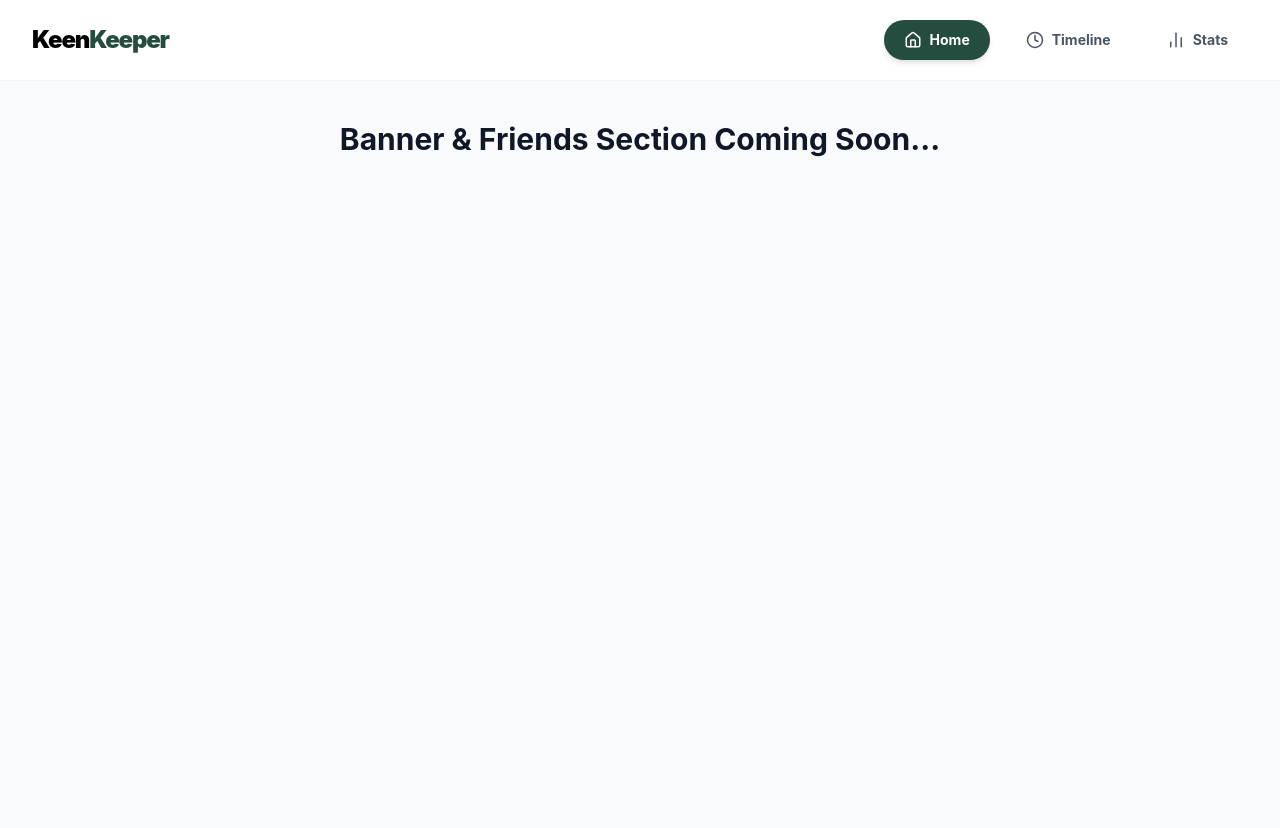
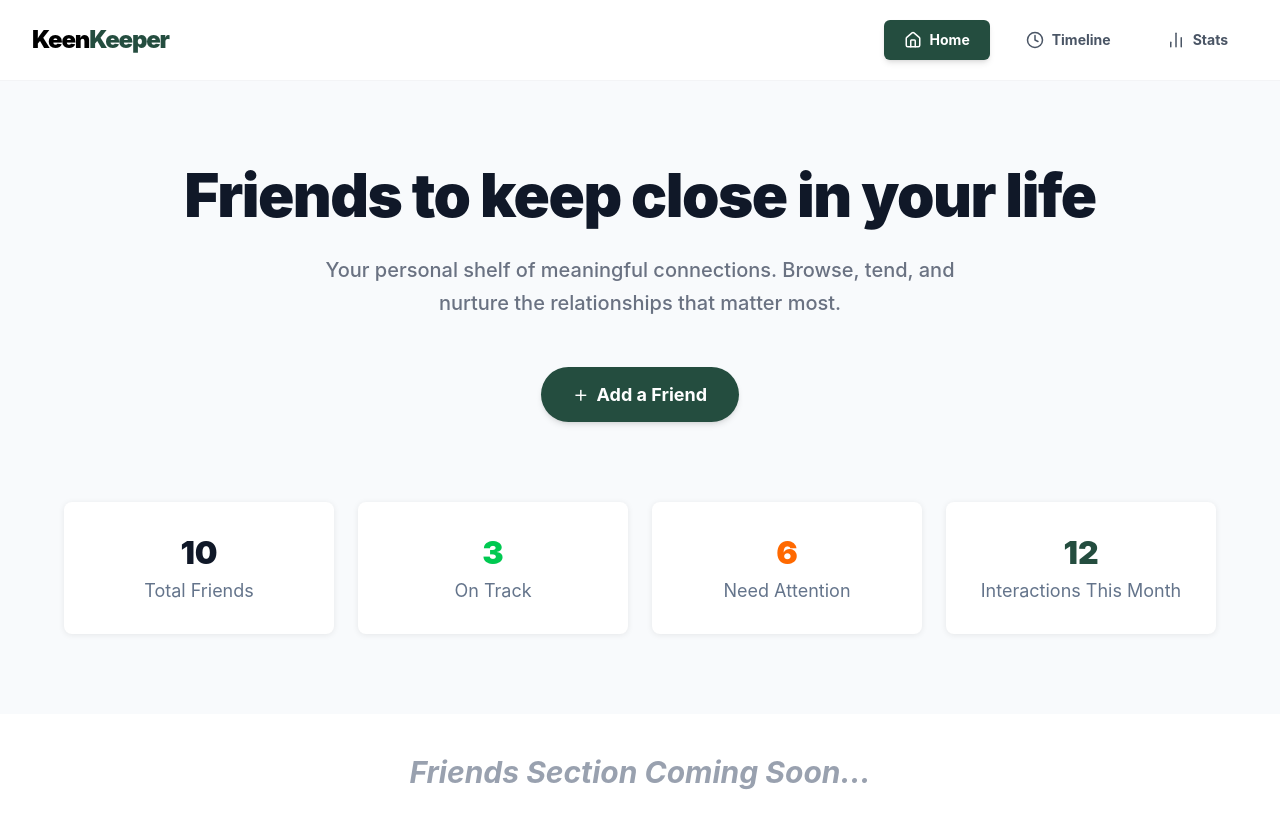
Before and after one commit to saifulislamimran/SII-B13-A7, a Vue app: page / in a window 1280 px wide. Before the commit the page ends 800 px from the top, so only its background shows below. Built offline with nearby package versions, Linux system fonts and the light colour scheme.

Commit message:
feat: updated banner section with exact figma and styling, including statistic cards and layout

```diff
--- a/src/App.jsx
+++ b/src/App.jsx
@@ -1,37 +1,40 @@
 import React from 'react';
 import { BrowserRouter as Router, Routes, Route } from 'react-router-dom';
 import Navbar from './components/Navbar';
+import Header from './components/Header';
 import './style.css';
 
-// পরবর্তী ধাপের জন্য ডামি কম্পোনেন্ট
-const Home = () => <div className="p-10 text-center"><h1 className="text-3xl font-bold">Banner & Friends Section Coming Soon...</h1></div>;
-const Timeline = () => <div className="p-10 text-center"><h1 className="text-3xl font-bold">Timeline Page</h1></div>;
-const Stats = () => <div className="p-10 text-center"><h1 className="text-3xl font-bold">Stats Page</h1></div>;
+const Home = () => (
+  <>
+    {/* 2. Banner Section */}
+    <Header />
+    <div className="p-10 text-center">
+      <h2 className="text-3xl font-bold text-gray-400 italic">Friends Section Coming Soon...</h2>
+    </div>
+  </>
+);
+
+const Timeline = () => <div className="p-20 text-center"><h1 className="text-4xl font-bold">Timeline Page</h1></div>;
+const Stats = () => <div className="p-20 text-center"><h1 className="text-4xl font-bold">Stats Page</h1></div>;
 const NotFound = () => <div className="p-20 text-center text-red-500"><h1 className="text-6xl font-black mb-4">404</h1><p className="text-xl">Opps! Page not found.</p></div>;
 
 function App() {
   return (
     <Router>
-      {/* Banner Requirement: Background #f8fafc applied here */}
-      <div className="min-h-screen bg-[#f8fafc] font-sans text-gray-900 flex flex-col">
-
+      <div className="min-h-screen bg-white font-sans text-gray-900 flex flex-col">
         <Navbar />
 
         <main className="flex-grow">
           <Routes>
             <Route path="/" element={<Home />} />
-            <Route path="/timeline" element={<RouteTransition><Timeline /></RouteTransition>} />
+            <Route path="/timeline" element={<Timeline />} />
             <Route path="/stats" element={<Stats />} />
             <Route path="*" element={<NotFound />} />
           </Routes>
         </main>
-
       </div>
     </Router>
   );
 }
 
-// সিম্পল ট্রানজিশন র‍্যাপার (অপশনাল)
-const RouteTransition = ({children}) => <div className="animate-in fade-in duration-500">{children}</div>;
-
 export default App;
--- /dev/null
+++ b/src/components/Header.jsx
@@ -0,0 +1,56 @@
+import React from 'react';
+
+const Header = () => {
+  // Banner Statistics Data (আগের কোডের মত আলাদা কালার দেওয়া হয়েছে)
+  const stats = [
+    { label: 'Total Friends', value: '10', color: 'text-gray-900' },
+    { label: 'On Track', value: '3', color: 'text-green-500' },
+    { label: 'Need Attention', value: '6', color: 'text-orange-500' },
+    { label: 'Interactions This Month', value: '12', color: 'text-[#244d3f]' },
+  ];
+
+  return (
+    // Banner Background
+    <section className="bg-[#f8fafc] py-20 px-4 sm:px-6 lg:px-8">
+      <div className="max-w-6xl mx-auto text-center">
+
+        {/* Main Heading */}
+        <h1 className="text-4xl md:text-5xl lg:text-6xl font-black text-gray-900 leading-[1.15] tracking-tight mb-6">
+          Friends to keep close in your life
+        </h1>
+
+        {/* Sub-text */}
+        <p className="text-gray-500 text-lg md:text-[20px] font-medium mb-12 max-w-2xl mx-auto leading-relaxed">
+          Your personal shelf of meaningful connections. Browse, tend, and nurture the relationships that matter most.
+        </p>
+
+        {/* Add Friend Button */}
+        <button className="bg-[#244d3f] text-white px-8 py-3.5 rounded-full font-bold text-[18px] mb-20 hover:bg-opacity-90 transition-all flex items-center justify-center gap-2 mx-auto shadow-md active:scale-95">
+          <span className="text-[24px] leading-none mb-0.5 font-light">+</span> Add a Friend
+        </button>
+
+        {/* Statistics Grid (বক্স ডিজাইন ঠিক রেখে কালার যুক্ত করা হয়েছে) */}
+        <div className="grid grid-cols-1 sm:grid-cols-2 md:grid-cols-4 gap-6">
+          {stats.map((stat, index) => (
+            <div
+              key={index}
+              className="bg-[#ffffff] rounded-[8px] p-[32px] flex flex-col items-center justify-center gap-[8px] shadow-[0px_1px_6px_0px_rgba(0,0,0,0.08)] transition-transform hover:-translate-y-1"
+            >
+              {/* Number: ডাইনামিক কালার এবং ফন্ট-ব্ল্যাক (সবচেয়ে বোল্ড) করা হয়েছে */}
+              <span className={`text-[32px] font-black leading-[1.2] ${stat.color}`}>
+                {stat.value}
+              </span>
+              {/* Label */}
+              <span className="text-[18px] font-normal text-[#64748b] leading-[1.2] text-center">
+                {stat.label}
+              </span>
+            </div>
+          ))}
+        </div>
+
+      </div>
+    </section>
+  );
+};
+
+export default Header;
--- a/src/components/Navbar.jsx
+++ b/src/components/Navbar.jsx
@@ -7,10 +7,10 @@ const Navbar = () => {
 
   // লিঙ্ক স্টাইল ফাংশন (Active এবং Inactive আলাদা করার জন্য)
   const getLinkClass = ({ isActive }) =>
-    `flex items-center gap-2 px-5 py-2.5 rounded-full text-sm font-bold transition-all duration-300 ${
+    `flex items-center gap-2 px-5 py-2.5 rounded-md text-sm font-bold transition-all duration-300 ${
       isActive
         ? 'bg-[#244d3f] text-white shadow-md' // Active: Deep Green background, White text
-        : 'text-gray-600 hover:text-[#244d3f] hover:bg-gray-50' // Inactive style
+        : 'text-gray-600 hover:text-[#244d3f] hover:bg-gray-200' // Inactive style
     }`;
 
   return (
```
